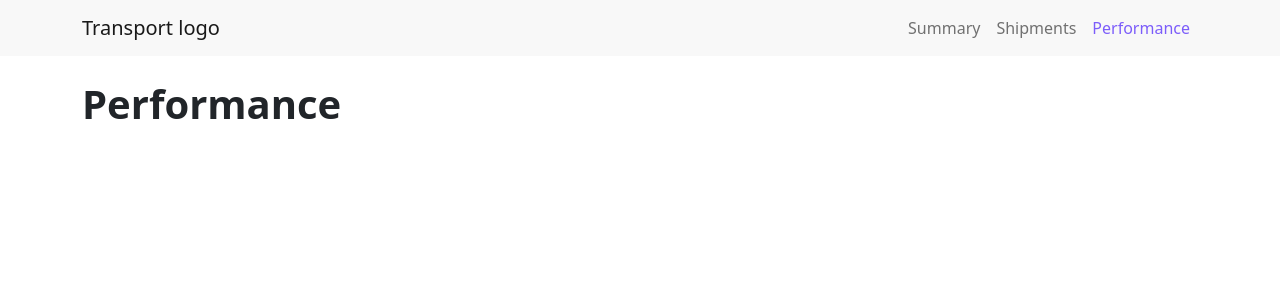
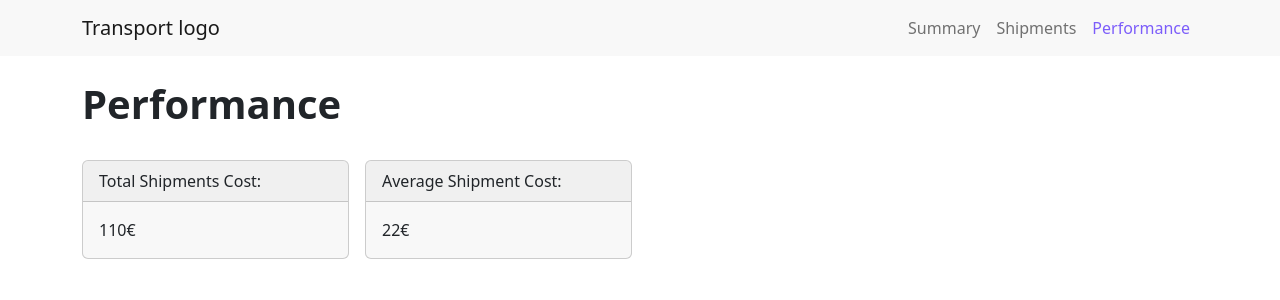
Before and after one commit to geoelectrof/tms-dashboard, a React (Vite) app: page /performance in a window 1280 px wide. Shown: the top 300 px of the page. Built offline with nearby package versions, Linux system fonts and the light colour scheme.

Commit message:
Added costs add permormance page, calculated with redux

```diff
--- a/src/components/Performance.jsx
+++ b/src/components/Performance.jsx
@@ -1,11 +1,33 @@
-import {Container, Row, Col } from "react-bootstrap"
+import {Container, Row, Col, Card } from "react-bootstrap"
+import { useDispatch, useSelector } from "react-redux"
+import { calcPerformance } from "../features/transports/shipmentsSlice"
 
 const Performance = () => {
+
+  const dispatch = useDispatch()
+  dispatch(calcPerformance())
+  const {totalCost, avgCost} = useSelector(state => state.shipments)
+  console.log(avgCost)
+
   return (
     <Container className="pt-4">
-        <Row>
+        <Row className="pb-4">
           <Col>
             <h1 className="fw-bold">Performance</h1>
+          </Col>
+        </Row>
+        <Row className="g-3">
+          <Col sm={6} md={3} >
+            <Card className="bg-light">
+              <Card.Header>Total Shipments Cost:</Card.Header>
+              <Card.Body>{totalCost}€</Card.Body>
+            </Card>
+          </Col>
+          <Col sm={6} md={3} >
+            <Card className="bg-light">
+              <Card.Header>Average Shipment Cost:</Card.Header>
+              <Card.Body>{avgCost}€</Card.Body>
+            </Card>
           </Col>
         </Row>
     </Container>
--- a/src/features/transports/shipmentsSlice.js
+++ b/src/features/transports/shipmentsSlice.js
@@ -3,6 +3,8 @@ import shipmentsData from '../../data/shipments.json'
 
 const initialState = {
     shipments: shipmentsData,
+    totalCost: 0,
+    avgCost: 0
 }
 
 const shipmentsSlice = createSlice({
@@ -76,6 +78,14 @@ const shipmentsSlice = createSlice({
                     s.status = "delayed"
                 }
             })
+        },
+        calcPerformance: (state) => {
+            let totalCost = 0
+            state.shipments.forEach(s => {
+                totalCost += s.cost
+            })
+            state.totalCost = totalCost
+            state.shipments.length ? state.avgCost = totalCost/state.shipments.length : state.avgCost = 0
         }
     }
 })
@@ -83,4 +93,4 @@ const shipmentsSlice = createSlice({
 // console.log(shipmentsSlice)
 
 export default shipmentsSlice.reducer
-export const { addShipment, removeShipment, editShipment, setShipmentStatusDelivered, checkStatusChange } = shipmentsSlice.actions
+export const { addShipment, removeShipment, editShipment, setShipmentStatusDelivered, checkStatusChange, calcPerformance } = shipmentsSlice.actions
```
